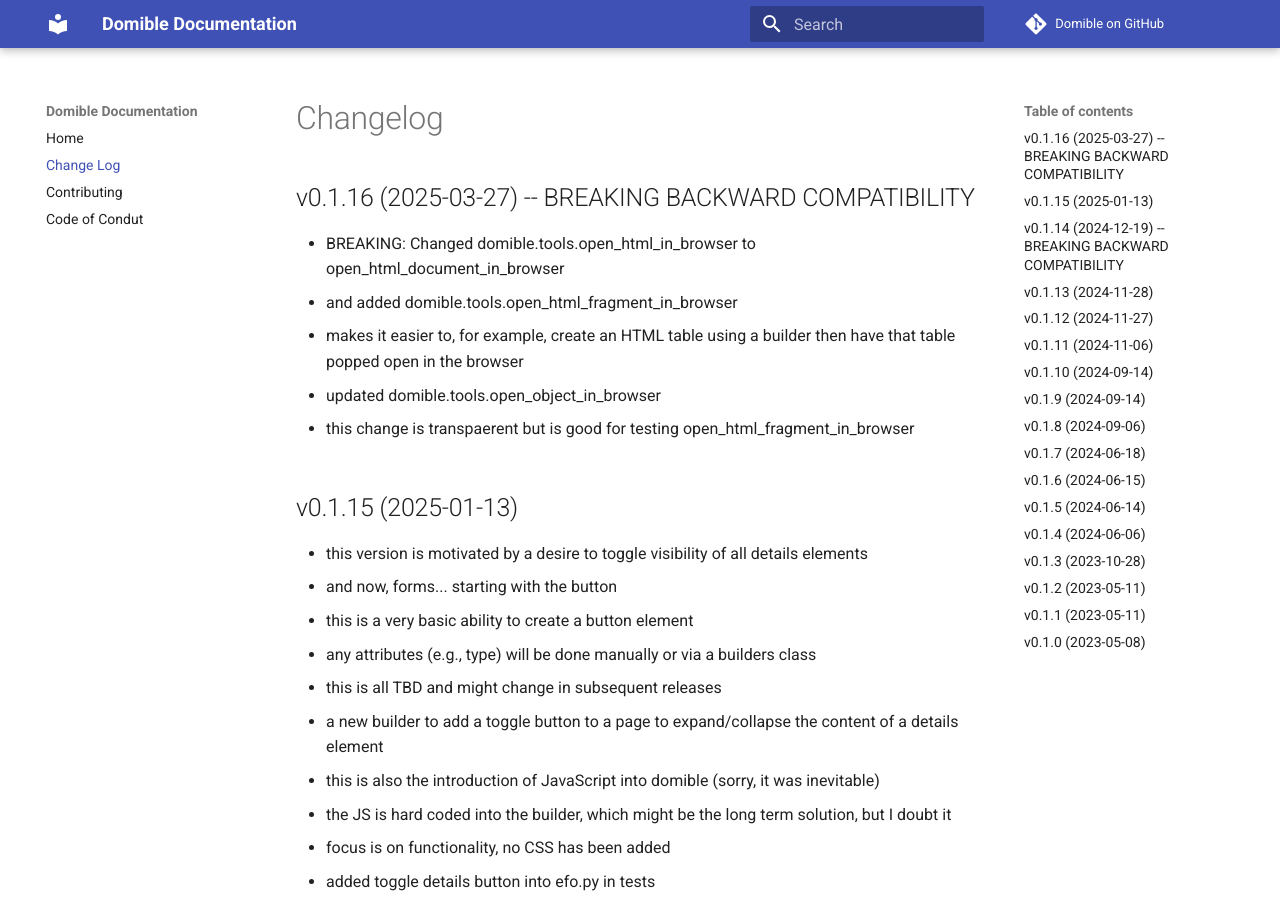
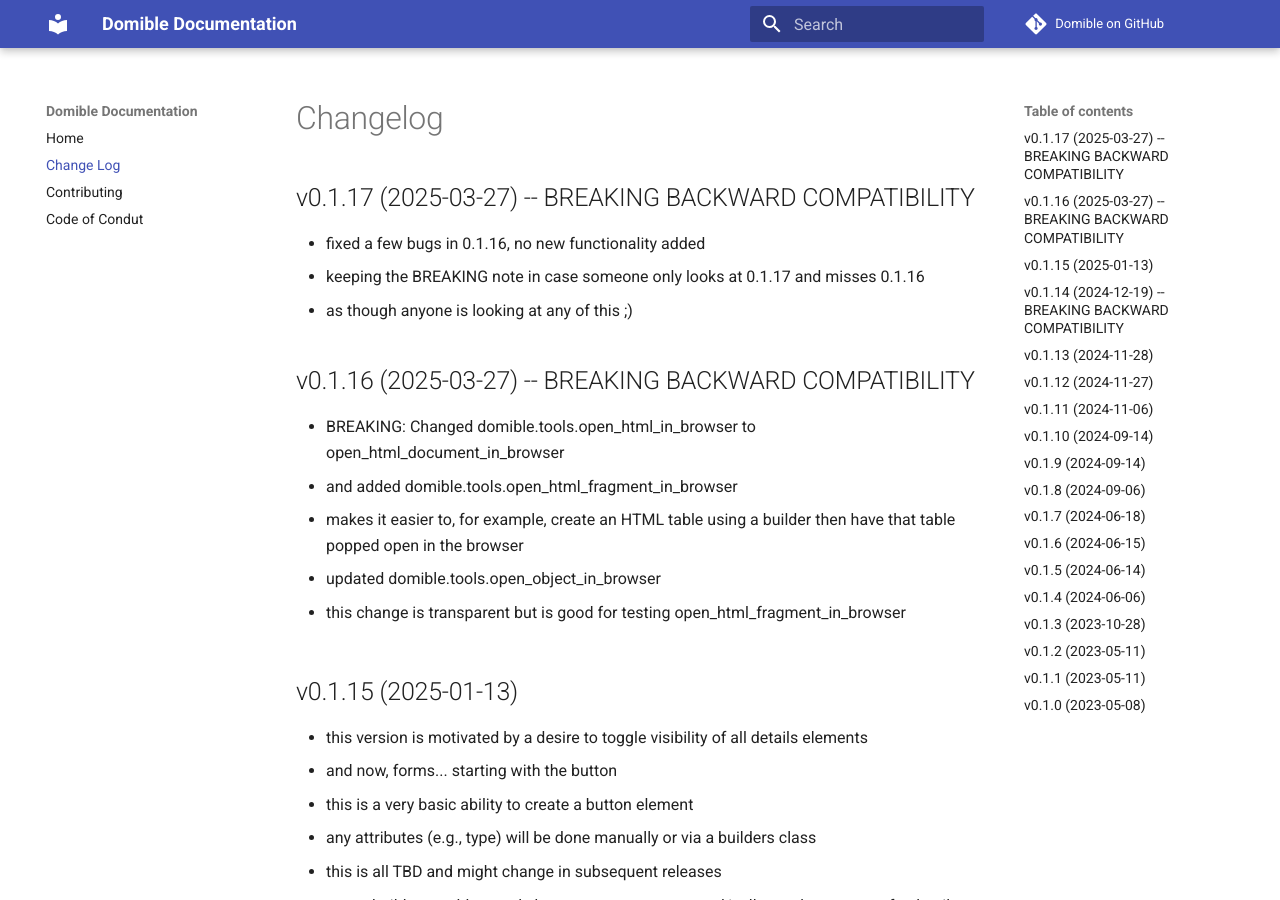
Before and after one commit to joeldodson/domible, an MkDocs documentation site: the page built from docs/CHANGELOG.md, in a window 1280 px wide and 900 px high. Built offline with MkDocs 1.6.1 and Material for MkDocs 9.7.7, drawn with Linux system fonts in a browser that asks for light colours; comment, search, counter and statistics services are not loaded; some of the changed text lies outside the part shown.

Commit message:
couple of bugs with open_html_fragment_in_browser

```diff
--- a/docs/CHANGELOG.md
+++ b/docs/CHANGELOG.md
@@ -1,4 +1,10 @@
 # Changelog
+
+## v0.1.17 (2025-03-27) -- BREAKING BACKWARD COMPATIBILITY
+
+- fixed a few bugs in 0.1.16, no new functionality added
+- keeping the BREAKING note in case someone only looks at 0.1.17 and misses 0.1.16
+- as though anyone is looking at any of this  ;)
 
 ## v0.1.16 (2025-03-27) -- BREAKING BACKWARD COMPATIBILITY
 
@@ -7,7 +13,7 @@
 - makes it easier to, for example, create an HTML table using a builder then have that table popped open in the browser
 - updated domible.tools.open_object_in_browser
 
-  - this change is transpaerent but is good for testing open_html_fragment_in_browser
+  - this change is transparent but is good for testing open_html_fragment_in_browser
 
 ## v0.1.15 (2025-01-13)
 
--- a/pyproject.toml
+++ b/pyproject.toml
@@ -1,6 +1,6 @@
 [tool.poetry]
 name = "domible"
-version = "0.1.16"
+version = "0.1.17"
 description = "python classes to create accessible HTML elements and documents "
 authors = ["Joel Dodson <joeldodson@gmail.com>"]
 maintainers = ["BlindGumption <blindgumption@gmail.com>"]
--- a/src/domible/__init__.py
+++ b/src/domible/__init__.py
@@ -8,6 +8,6 @@
 import domible.elements
 import domible.builders
 import domible.starterDocuments
-from domible.tools import open_object_in_browser, open_html_document_in_browser, save_to_file
+from domible.tools import open_object_in_browser, open_html_document_in_browser, open_html_fragment_in_browser, save_to_file
 
 ## end of file
```
Also changed, not shown: other parts of docs/CHANGELOG.md (+1 -1 lines), 1 other file.
